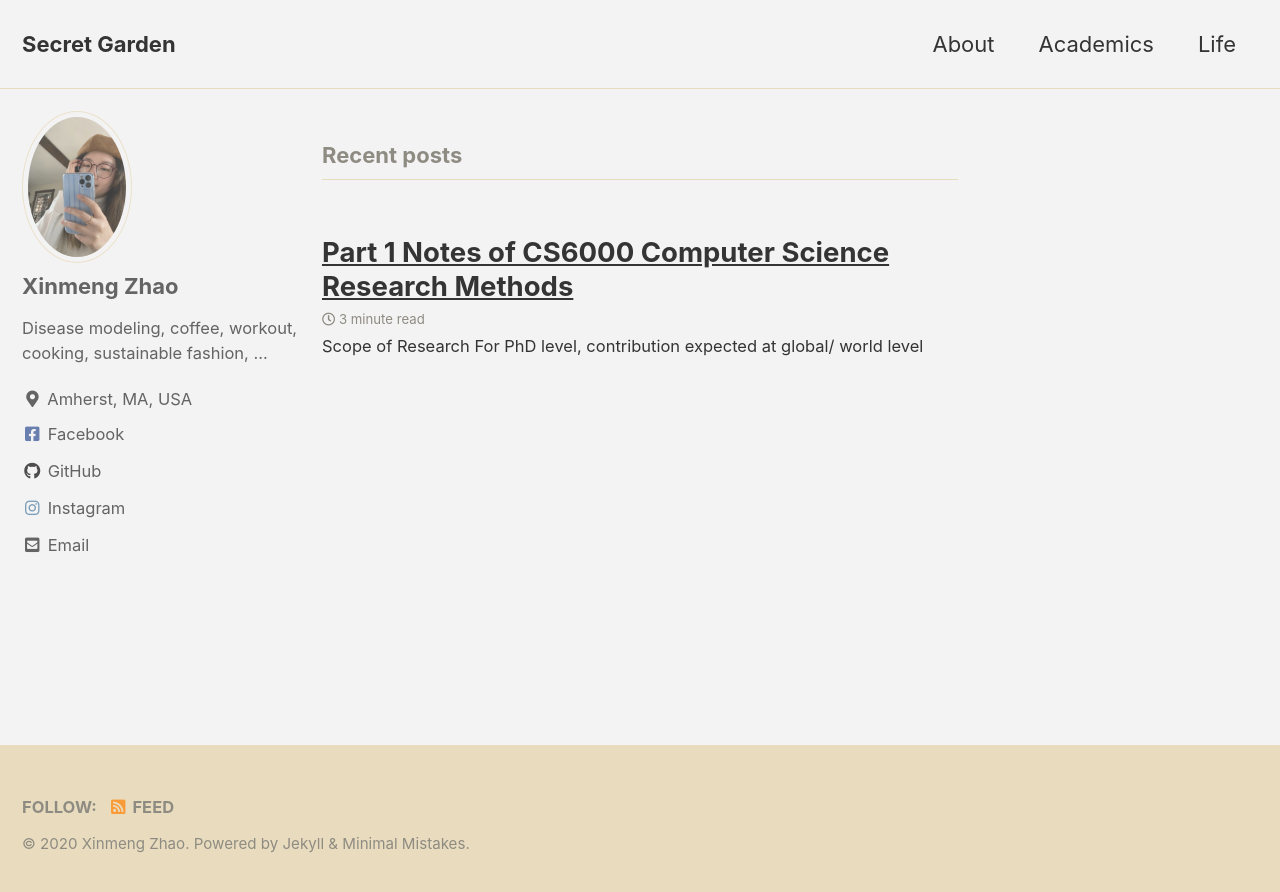
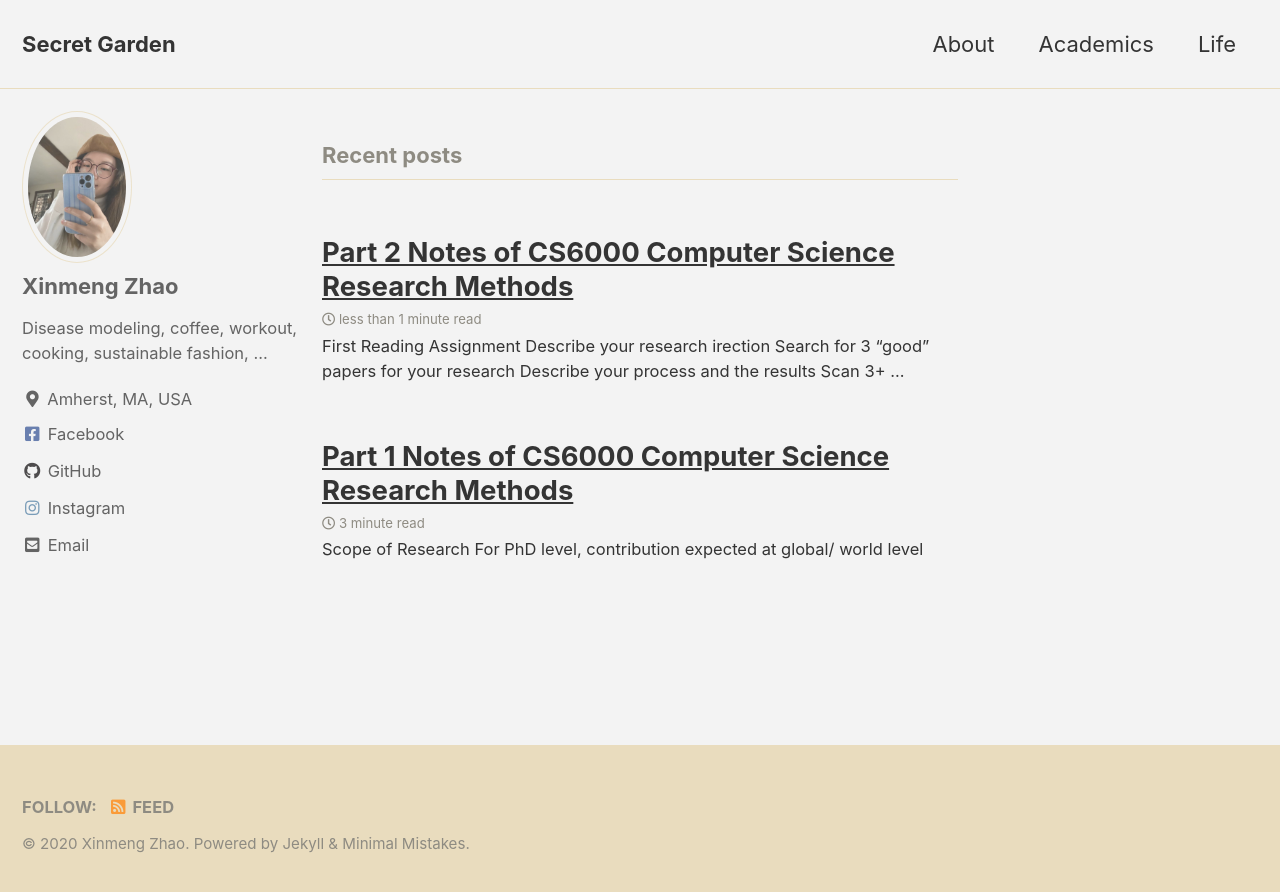
Before and after one commit to XinmengZhao/Xinmengzhao.github.io, a Jekyll site: the page built from index.html, in a window 1280 px wide. Shown: the top 892 px of the page. Built offline with Jekyll 4.4.1, drawn with Linux system fonts in a browser that asks for light colours; cached includes are drawn as plain includes; the list of posts is cut into pages by our own code.

Commit message:
new notes

```diff
--- /dev/null
+++ b/_posts/2020-12-06-posts-Research_methods_notes_2.md
@@ -0,0 +1,11 @@
+---
+layout: post
+title: Part 2 Notes of CS6000 Computer Science Research Methods
+---
+# First Reading Assignment
+- Describe your research irection
+- Search for 3 "good" papers for your research
+- Describe your process and the results
+- Scan 3+ papers, write 2-3 sentence summary of each
+- Critically and creatively read the best one
+- Analyze other resources for your research, e.g. top conferece or journal
```
Also changed, not shown: _posts/2020-12-06-posts-Research_methods_notes.md (+4 -0 lines).
